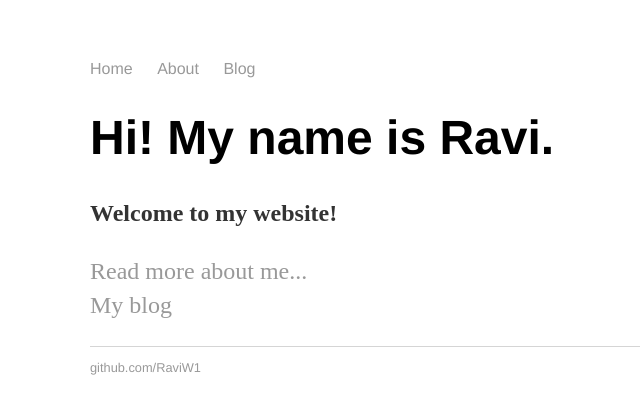
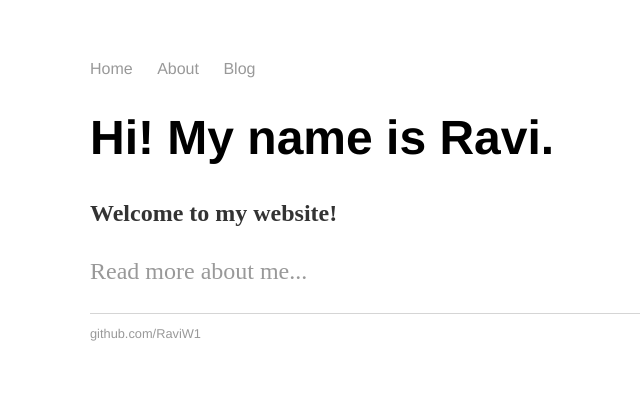
Before and after one commit to RaviW1/ravi_wije_old_site, a Jekyll site: the page built from index.html, in a window 1280 px wide. Shown: the top 414 px of the page, without its empty margins (102-742 px from the left). Built offline with Jekyll 4.4.1, drawn with Linux system fonts in a browser that asks for light colours.

Commit message:
Update index.html

```diff
--- a/index.html
+++ b/index.html
@@ -5,7 +5,5 @@ title: Ravi W
 <div class="blurb">
   <h1>Hi! My name is Ravi.</h1>
   <h2>Welcome to my website!</h2>
-  <p><a href="/about">Read more about me...</a><br>
-     <a href="/blog">My blog</a><br>
-  </p>
+  <p><a href="/about">Read more about me...</a></p>
 </div><!-- /.blurb -->
```
